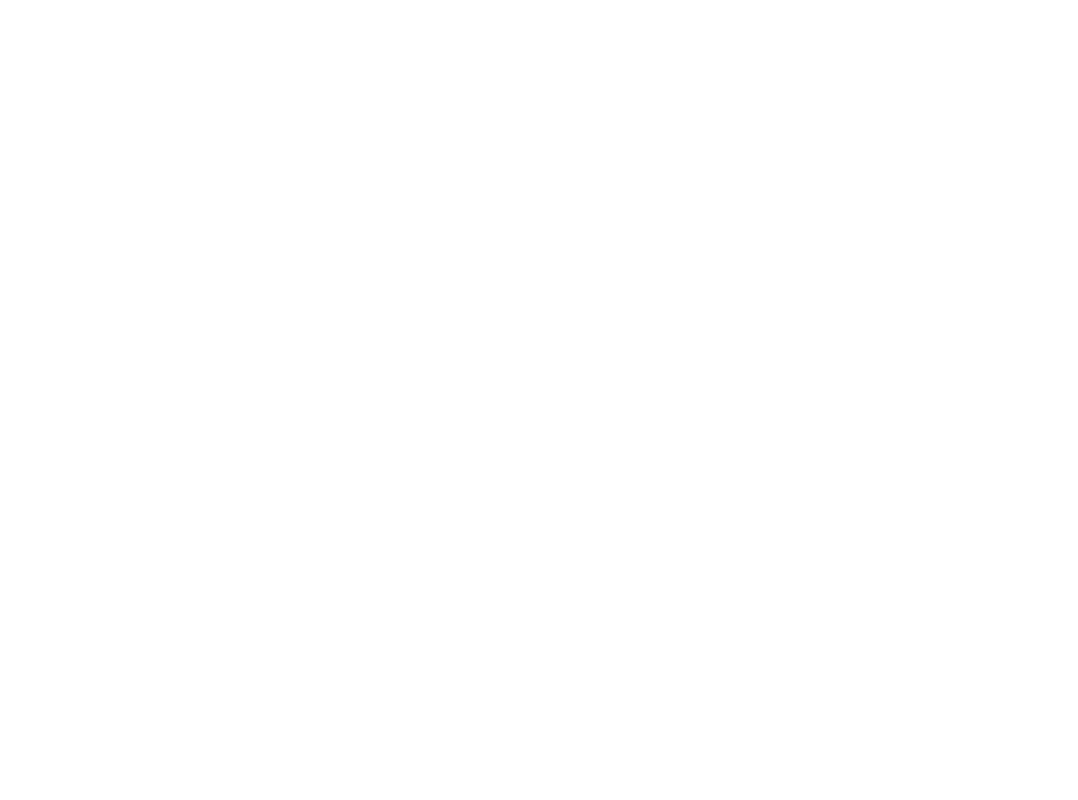
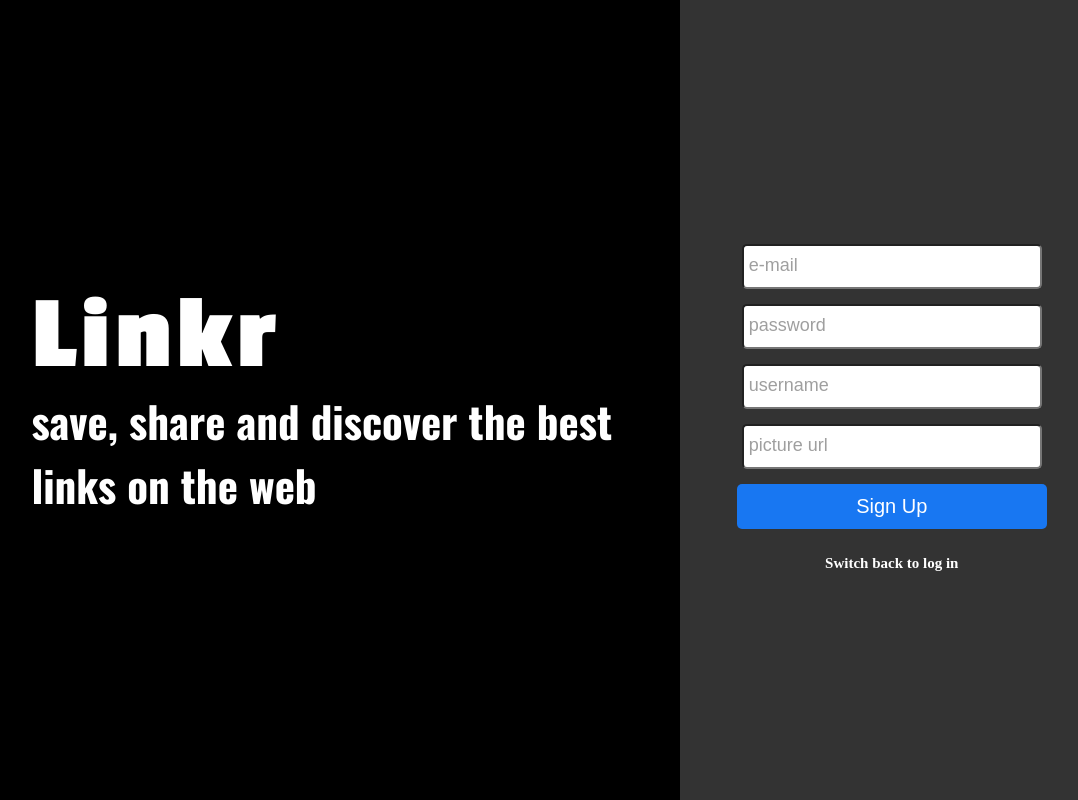
Before and after one commit to fabianylopes/projeto17-linkr_front-end, a React (Create React App) app: page /sign-up in a window 1280 px wide. Before the commit this address had no page. Shown: the whole page, without its empty margins (177-1255 px from the left). Built offline with nearby package versions, Linux system fonts and the light colour scheme.

Commit message:
Committ com a primeira versão da tela de cadastro ok

```diff
--- a/src/components/App.js
+++ b/src/components/App.js
@@ -4,11 +4,13 @@
 
 import '../css/reset.css';
 import '../css/style.css';
+import Register from "./Register";
 
 function App(){
     return (
         <BrowserRouter>
             <Routes>
+                <Route path="/sign-up" element={<Register/>} />
                 <Route path="/timeline" element={<Timeline/>} />
             </Routes>
         </BrowserRouter>
--- /dev/null
+++ b/src/components/Register.js
@@ -0,0 +1,163 @@
+import axios from "axios";
+import { useState, useEffect} from "react";
+import { Link, useNavigate } from "react-router-dom";
+import styled from "styled-components";
+import api from "./utils/api/api";
+import LeftInitial from "./utils/LeftInitial";
+
+function Register(){
+
+    const [userInfo, setDataUserToRegister] = useState({email:'', name:'', username:'', password:'', picture_url:''});
+    const [buttonState, setButtonState] = useState({activate:false, name:'Cadastrar'});
+    const navigate = useNavigate();
+
+    useEffect(()=>{
+        const{name, email, username, password} = userInfo;
+        console.log('entrou')
+        if(email!== '' && password !== '' && username !== ''){
+            setButtonState({...buttonState, activate:false});
+        }else{
+            setButtonState({...buttonState, activate:true});
+        }
+
+    }, [userInfo]);
+
+    function tryCadastrar(event){
+
+        event.preventDefault();
+
+        setButtonState({...buttonState, activate:false})
+
+        api.post('/sing-up', userInfo)
+            .then(response => { navigate('/')})
+            .catch(error => {
+                console.log('Erro ao cadastrar: ', error);
+                setButtonState({...buttonState, activate:true});
+            });
+    }
+
+    return(
+
+        <>
+        <Main>
+            <LeftInitial/>
+
+            <Div button={buttonState.activate}>
+
+                <form onSubmit={tryCadastrar}>
+                    <input required type={"email"} placeholder="e-mail" onChange={(e)=>{setDataUserToRegister({...userInfo, email:e.target.value})}}></input>
+                    <input required type={"password"} placeholder="password" onChange={(e)=>{setDataUserToRegister({...userInfo, password:e.target.value})}}></input>
+                    <input required type={"text"} placeholder="username" onChange={(e)=>{setDataUserToRegister({...userInfo, username:e.target.value})}}></input>
+                    <input required type={"url"} placeholder="picture url" onChange={(e)=>{setDataUserToRegister({...userInfo, picture_url:e.target.value})}}></input>
+                    <button disabled={buttonState.activate}>Sign Up</button>
+
+                </form>
+
+                <Link to={"/"}>
+                    <h2>Switch back to log in</h2>
+                </Link>
+            </Div>
+        </Main>
+        </>
+
+    )
+
+
+}
+
+const Div = styled.div`
+    background-color:  #333333;
+    width: 450px;
+    height: 100vh;
+    padding: 0px 10px 0px 10px;
+    display: flex;
+    justify-content: center;
+    align-items: center;
+
+    flex-direction: column;
+    font-family: 'Oswald';
+    font-style: normal;
+    font-weight: 700;
+
+    input{
+        margin-top: 15px;
+        width: 300px;
+        height: 45px;
+        border-radius: 5px;
+        padding: 5px;
+        background-color: #FFFFFF;
+    }
+    input::placeholder{
+
+        font-size: 18px;
+        line-height: 40px;
+        color: #9F9F9F;
+
+    }
+    h1{
+
+        font-size: 32px;
+        line-height: 50px;
+        color: #FFFFFF;
+    }
+
+    button{
+        margin-top: 15px;
+        width: 310px;
+        height: 45px;
+        border-radius: 5px;
+        padding: 5px;
+        background: ${props=> props.button ? '#1877F2': 'lightgreen'};
+
+        font-size: 20px;
+        line-height: 23px;
+        color: #FFFFFF;
+    }
+    h2{
+        font-family: 'Raleway';
+        font-style: normal;
+        font-weight: 700;
+        font-size: 15px;
+        line-height: 18px;
+        color: #FFFFFF;
+        margin-top: 25px;
+    }
+    h2:hover{
+        color: grey;
+    }
+    form{
+        display: flex;
+        align-items: center;
+        justify-content: center;
+        flex-direction: column;
+    }
+
+    @media (max-width: 400px) {
+
+        width: 100%;
+        justify-content: start;
+        padding: 30px 0 0 0;
+
+        input{
+            height: 35px;
+        }
+    }
+
+`
+const Main = styled.main`
+
+    display: flex;
+    align-items: center;
+    flex-direction: row;
+    justify-content: space-between;
+    background-color: black;
+
+    @media (max-width: 400px) {
+
+        flex-direction: column;
+        margin: 0;
+    }
+`
+
+
+export default Register;
--- /dev/null
+++ b/src/components/utils/LeftInitial.js
@@ -0,0 +1,75 @@
+import styled from "styled-components";
+
+
+function LeftInitial(){
+
+    return(
+
+        <MainLeft>
+            <p>Linkr</p>
+            <h1>save, share and discover
+            the best links on the web</h1>
+        </MainLeft>
+
+    );
+
+}
+
+const MainLeft = styled.div`
+
+    display:flex;
+    height: 100vh;
+    width: 50%;
+
+
+    flex-direction: column;
+    justify-content: center;
+    font-family: oswald;
+    font-weight: 700;
+    font-style: normal;
+    color: #FFFFFF;
+    margin-left:16.28%;
+    margin-right: 50px;
+
+    p{
+        font-family: 'Passion One';
+
+        font-size: 106px;
+
+
+    /* identical to box height */
+    letter-spacing: 0.05em;
+
+    }
+
+    h1{
+        font-family: 'Oswald';
+        font-size: 43px;
+        line-height: 64px;
+    }
+
+    @media (max-width: 400px) {
+
+        width: 100%;
+        height: auto;
+        display: flex;
+        align-items: center;
+        text-align: center;
+        margin: 0;
+        padding-bottom: 15px;
+        p{
+            font-size: 76px;
+            margin-top: 30px;
+        }
+        h1{
+            font-size: 25px;
+            line-height: 30px;
+            width: 75%;
+
+
+        }
+    }
+
+`
+
+export default LeftInitial;
--- /dev/null
+++ b/src/components/utils/api/api.js
@@ -0,0 +1,7 @@
+import axios from "axios";
+
+const api = axios.create({
+    baseURL:"http://localhost:4000"
+});
+
+export default api;
```
